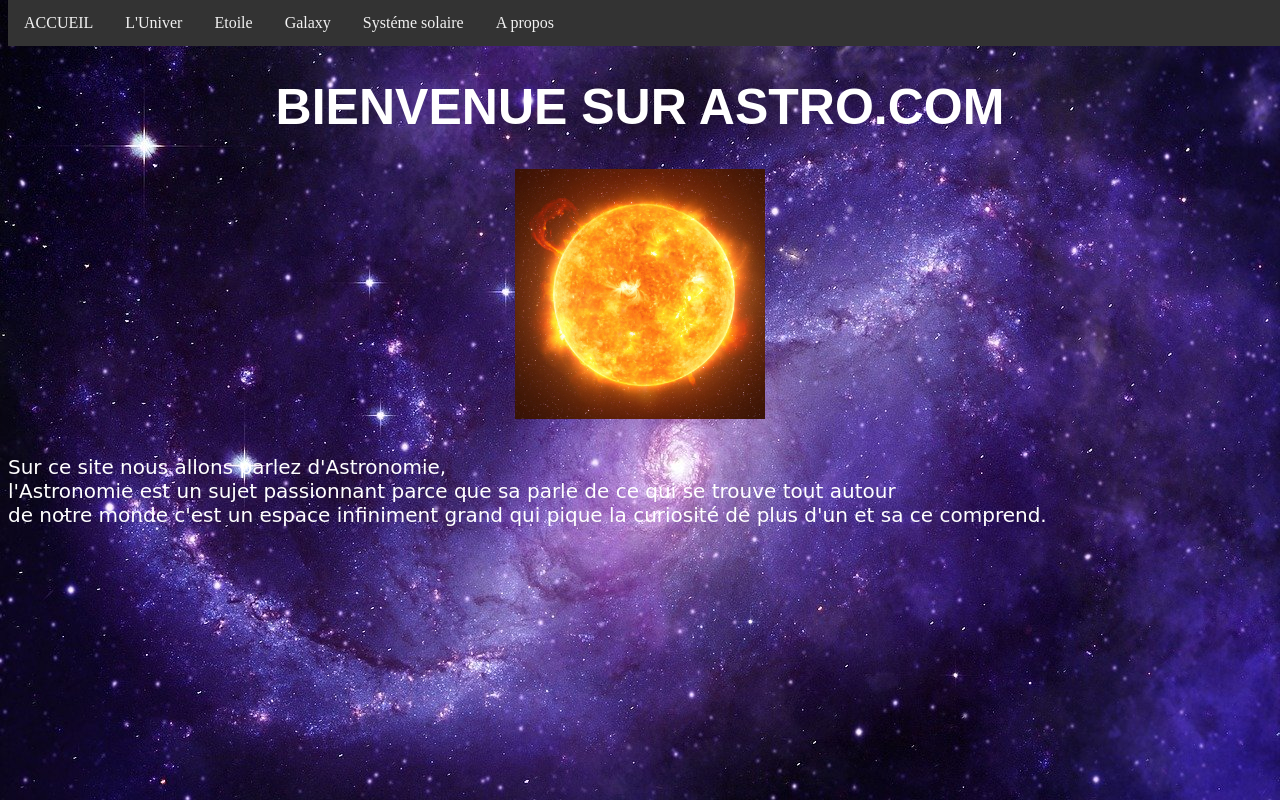
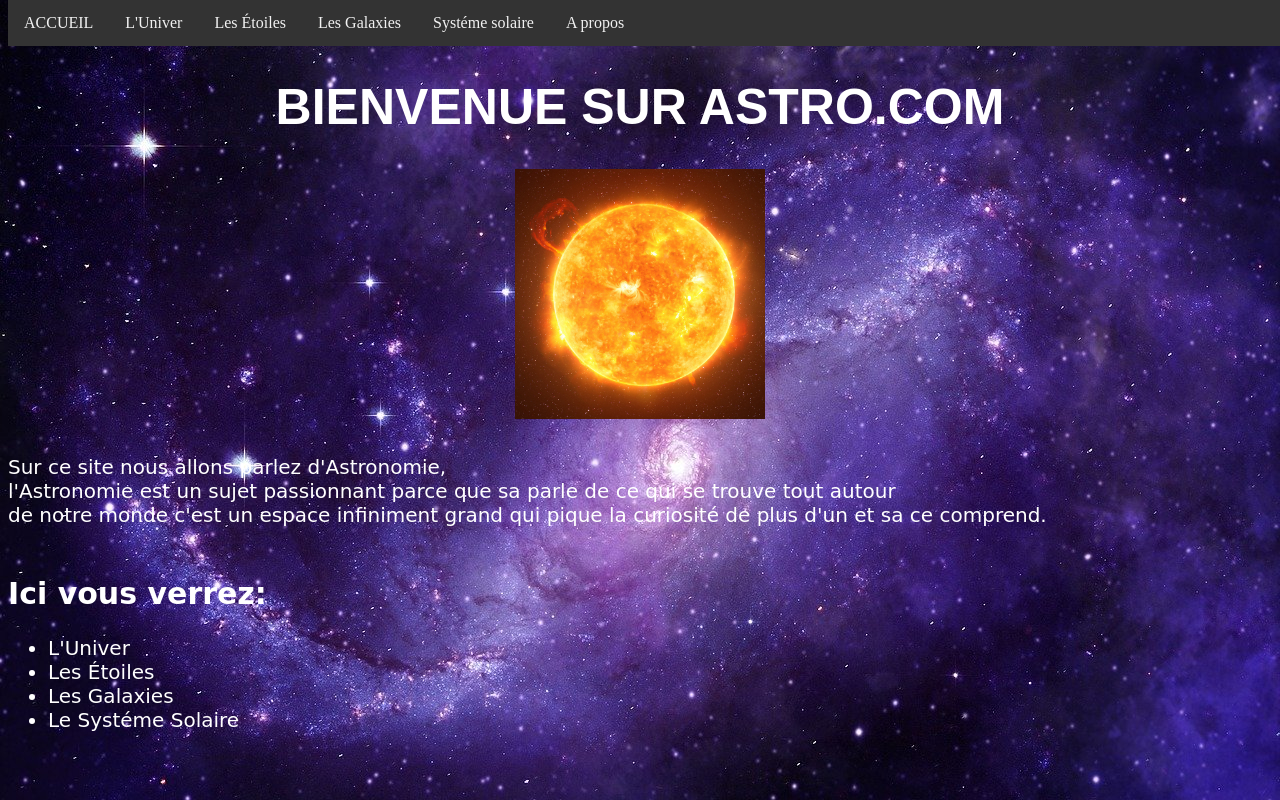
Before and after one commit to isapiev/isapiev.github.io, a plain HTML site: page index.html in a window 1280 px wide. Drawn offline with Linux system fonts and the light colour scheme.

Commit message:
Update index.html

```diff
--- a/index.html
+++ b/index.html
@@ -8,8 +8,8 @@
     <div class="navbar">
         <a href="index.html">ACCUEIL</a>
         <a href="page_1.html">L'Univer</a>
-        <a href="page_2.html">Etoile</a>
-        <a href="page_3.html">Galaxy</a>
+        <a href="page_2.html">Les Étoiles</a>
+        <a href="page_3.html">Les Galaxies</a>
         <a href="page_4.html">Systéme solaire</a>
         <a href="page_5.html">A propos</a>
     </div>
@@ -31,6 +31,15 @@
                 de notre monde c'est un espace infiniment grand qui pique la curiosité de plus d'un et sa ce comprend.
                 <br>
                 <br>
+                <h2>Ici vous verrez:</h2>
+                <ul>
+                    <li>L'Univer</li>
+                    <li>Les Étoiles</li>
+                    <li>Les Galaxies</li>
+                    <li>Le Systéme Solaire</li>
+
+                </ul>
+
             </p1>
     </body>
 </html>
```
